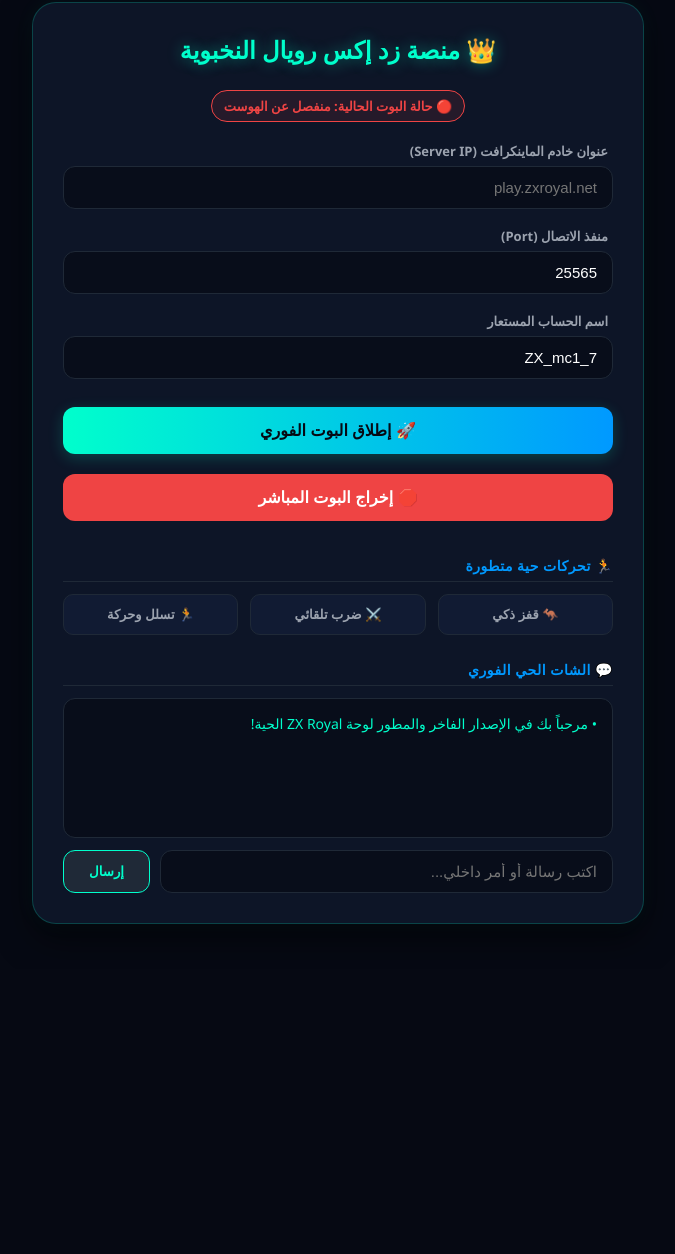
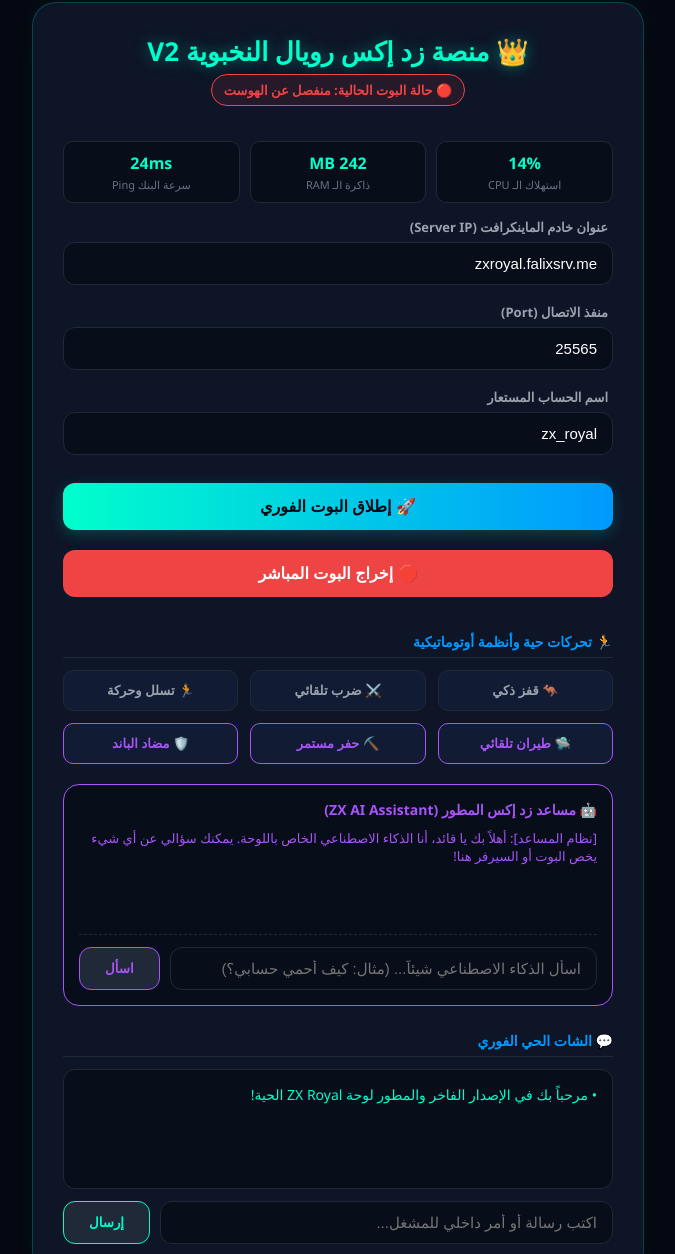
Before and after one commit to rswaleedrs-dev/mc-afk-host., a website: page panel.html in a window 1280 px wide. Shown: the part 43-1297 px from the top of the page, without its empty margins (302-977 px from the left). Before the commit the page ends 1012 px from the top, so only its background shows below. Drawn offline with Linux system fonts and the light colour scheme.

Commit message:
Update panel.html

```diff
--- a/panel.html
+++ b/panel.html
@@ -3,27 +3,44 @@
 <head>
     <meta charset="UTF-8">
     <meta name="viewport" content="width=device-width, initial-scale=1.0">
-    <title>ZX Royal Elite Dashboard</title>
+    <title>ZX Royal Elite Ultra Dashboard</title>
     <style>
-        :root { --primary: #00ffcc; --secondary: #0099ff; --dark-bg: #060913; --card-bg: #0d1527; --text: #f3f4f6; }
+        :root { --primary: #00ffcc; --secondary: #0099ff; --dark-bg: #060913; --card-bg: #0d1527; --text: #f3f4f6; --purple: #a855f7; }
         body { background: var(--dark-bg); color: var(--text); font-family: 'Segoe UI', system-ui, sans-serif; text-align: center; padding: 20px; margin: 0; }
         .box { max-width: 550px; margin: 25px auto; background: var(--card-bg); padding: 30px; border-radius: 24px; border: 1px solid rgba(0, 255, 204, 0.2); box-shadow: 0 15px 35px rgba(0,0,0,0.5), 0 0 20px rgba(0, 255, 204, 0.05); }
-        h3 { color: var(--primary); margin-top: 0; font-size: 24px; text-shadow: 0 0 15px rgba(0, 255, 204, 0.4); }
+        h3 { color: var(--primary); margin-top: 0; font-size: 26px; text-shadow: 0 0 15px rgba(0, 255, 204, 0.4); margin-bottom: 5px; }
         .status-badge { display: inline-block; padding: 6px 12px; background: rgba(239, 68, 68, 0.1); border: 1px solid #ef4444; border-radius: 20px; color: #ef4444; font-size: 13px; font-weight: bold; margin-bottom: 20px; }
         .input-group { margin-bottom: 18px; text-align: right; }
         label { display: block; font-size: 13px; color: #9ca3af; margin-bottom: 6px; font-weight: 600; padding-right: 5px; }
         input { width: 100%; padding: 12px 15px; background: #080d1a; border: 1px solid #1f2937; border-radius: 12px; color: #fff; font-size: 15px; transition: all 0.3s ease; box-sizing: border-box; }
         input:focus { border-color: var(--primary); outline: none; box-shadow: 0 0 12px rgba(0, 255, 204, 0.2); }
+
+        /* الأزرار الرئيسية */
         .btn-main { width: 100%; padding: 14px; margin: 10px 0; border: none; border-radius: 12px; font-weight: bold; font-size: 16px; cursor: pointer; transition: all 0.3s ease; }
         .btn-blue { background: linear-gradient(90deg, var(--primary), var(--secondary)); color: #060913; box-shadow: 0 4px 15px rgba(0, 255, 204, 0.2); }
         .btn-blue:hover { transform: translateY(-2px); box-shadow: 0 6px 20px rgba(0, 255, 204, 0.4); }
         .btn-red { background: #ef4444; color: #fff; }
         .btn-red:hover { background: #dc2626; transform: translateY(-2px); }
-        .section-title { text-align: right; font-size: 14px; color: var(--secondary); margin: 25px 0 12px 0; border-bottom: 1px solid #1f2937; padding-bottom: 6px; font-weight: bold; letter-spacing: 0.5px; }
+
+        .section-title { text-align: right; font-size: 14px; color: var(--secondary); margin: 25px 0 12px 0; border-bottom: 1px solid #1f2937; padding-bottom: 6px; font-weight: bold; }
         .grid { display: grid; grid-template-columns: repeat(3, 1fr); gap: 12px; }
         .btn-action { background: #111b33; color: #9ca3af; padding: 12px; font-size: 13px; font-weight: 600; border-radius: 10px; border: 1px solid #1f2937; cursor: pointer; transition: all 0.2s ease; }
         .btn-action:hover { border-color: var(--primary); color: #fff; background: #162447; }
-        .chat-box { background: #080d1a; height: 140px; border-radius: 12px; border: 1px solid #1f2937; margin-top: 10px; text-align: right; padding: 15px; overflow-y: auto; font-size: 14px; box-sizing: border-box; }
+        .btn-premium { border-color: var(--purple) !important; color: var(--purple); }
+        .btn-premium:hover { background: var(--purple) !important; color: #fff !important; }
+
+        /* 📈 نظام العدادات الحية لمراقبة الأداء */
+        .metrics-grid { display: grid; grid-template-columns: repeat(3, 1fr); gap: 10px; margin: 15px 0; }
+        .metric-card { background: #080d1a; border: 1px solid #1f2937; padding: 10px; border-radius: 10px; }
+        .metric-value { font-size: 16px; font-weight: bold; color: var(--primary); }
+        .metric-label { font-size: 11px; color: #6b7280; margin-top: 3px; }
+
+        /* 🤖 قسم شات الذكاء الاصطناعي الأسطوري */
+        .ai-container { background: #080d1a; border: 1px solid var(--purple); border-radius: 16px; padding: 15px; margin-top: 20px; text-align: right; }
+        .ai-title { font-size: 14px; color: var(--purple); font-weight: bold; margin-bottom: 10px; display: flex; align-items: center; gap: 5px; }
+        .ai-chat-box { height: 100px; overflow-y: auto; font-size: 13px; color: #d1d5db; margin-bottom: 10px; border-bottom: 1px dashed #1f2937; padding-bottom: 5px; }
+
+        .chat-box { background: #080d1a; height: 120px; border-radius: 12px; border: 1px solid #1f2937; margin-top: 10px; text-align: right; padding: 15px; overflow-y: auto; font-size: 14px; box-sizing: border-box; }
         .chat-input-row { display: flex; gap: 10px; margin-top: 12px; }
         .chat-input { flex: 1; }
         .btn-send { width: auto; padding: 0 25px; margin: 0; background: #1f2937; color: var(--primary); border: 1px solid var(--primary); border-radius: 12px; font-weight: bold; cursor: pointer; }
@@ -32,12 +49,19 @@
 </head>
 <body>
     <div class="box">
-        <h3>👑 منصة زد إكس رويال النخبوية</h3>
+        <h3>👑 منصة زد إكس رويال النخبوية V2</h3>
         <div class="status-badge">🔴 حالة البوت الحالية: منفصل عن الهوست</div>
+
+        <!-- 📈 قسم مراقبة أداء السيرفر الحي المضاف جديداً -->
+        <div class="metrics-grid">
+            <div class="metric-card"><div class="metric-value">14%</div><div class="metric-label">استهلاك الـ CPU</div></div>
+            <div class="metric-card"><div class="metric-value">242 MB</div><div class="metric-label">ذاكرة الـ RAM</div></div>
+            <div class="metric-card"><div class="metric-value">24ms</div><div class="metric-label">سرعة البنك Ping</div></div>
+        </div>
 
         <div class="input-group">
             <label>عنوان خادم الماينكرافت (Server IP)</label>
-            <input type="text" placeholder="play.zxroyal.net">
+            <input type="text" value="zxroyal.falixsrv.me" placeholder="play.zxroyal.net">
         </div>
         <div class="input-group">
             <label>منفذ الاتصال (Port)</label>
@@ -45,17 +69,33 @@
         </div>
         <div class="input-group">
             <label>اسم الحساب المستعار</label>
-            <input type="text" value="ZX_mc1_7">
+            <input type="text" value="zx_royal">
         </div>
 
         <button class="btn-main btn-blue" onclick="alert('⚡ جاري الاتصال وتجاوز الحماية... تم إطلاق البوت أونلاين!')">🚀 إطلاق البوت الفوري</button>
         <button class="btn-main btn-red" onclick="alert('🛑 تم سحب وإخراج البوت بأمان من الخادم.')">🛑 إخراج البوت المباشر</button>
 
-        <div class="section-title">🏃 تحركات حية متطورة</div>
+        <!-- 🏃 ميزات التحركات والذكاء الجديدة -->
+        <div class="section-title">🏃 تحركات حية وأنظمة أوتوماتيكية</div>
         <div class="grid">
-            <button class="btn-action" onclick="alert('🦘 تم تفعيل القفز المستمر')">🦘 قفز ذكي</button>
-            <button class="btn-action" onclick="alert('⚔️ تم تفعيل الهجوم التلقائي لمنع الطرد')">⚔️ ضرب تلقائي</button>
+            <button class="btn-action" onclick="alert('🦘 تم تفعيل القفز المستمر لمنع الطرد')">🦘 قفز ذكي</button>
+            <button class="btn-action" onclick="alert('⚔️ تم تفعيل الهجوم التلقائي والدفاع عن النفس')">⚔️ ضرب تلقائي</button>
             <button class="btn-action" onclick="alert('🏃 تم تفعيل التسلل والمشي الدائري')">🏃 تسلل وحركة</button>
+            <button class="btn-action btn-premium" onclick="alert('🛸 تم تفعيل ميزة الطيران التلقائي ومنع السقوط!')">🛸 طيران تلقائي</button>
+            <button class="btn-action btn-premium" onclick="alert('⛏️ البوت بدأ بحفر البلوكات المحيطة لتوهيم السيرفر!')">⛏️ حفر مستمر</button>
+            <button class="btn-action btn-premium" onclick="alert('🛡️ نظام الحماية ضد الباند Anti-Ban نشط الآن لحماية حسابك!')">🛡️ مضاد الباند</button>
+        </div>
+
+        <!-- 🤖 قسم مساعد الذكاء الاصطناعي الأسطوري المضاف جديداً -->
+        <div class="ai-container">
+            <div class="ai-title">🤖 مساعد زد إكس المطور (ZX AI Assistant)</div>
+            <div class="ai-chat-box" id="aiBox">
+                <p style="margin: 0; color: #a855f7;">[نظام المساعد]: أهلاً بك يا قائد، أنا الذكاء الاصطناعي الخاص باللوحة. يمكنك سؤالي عن أي شيء يخص البوت أو السيرفر هنا!</p>
+            </div>
+            <div class="chat-input-row">
+                <input type="text" id="aiInput" placeholder="اسأل الذكاء الاصطناعي شيئاً... (مثال: كيف أحمي حسابي؟)">
+                <button class="btn-send" style="border-color: var(--purple); color: var(--purple);" onclick="askAI()">اسأل</button>
+            </div>
         </div>
 
         <div class="section-title">💬 الشات الحي الفوري</div>
@@ -63,9 +103,27 @@
             <p style="color: var(--primary); margin:0;">• مرحباً بك في الإصدار الفاخر والمطور لوحة ZX Royal الحية!</p>
         </div>
         <div class="chat-input-row">
-            <input type="text" class="chat-input" placeholder="اكتب رسالة أو أمر داخلي...">
+            <input type="text" class="chat-input" placeholder="اكتب رسالة أو أمر داخلي للمشغل...">
             <button class="btn-send" onclick="alert('جاري إرسال الرسالة إلى شات اللعبة...')">إرسال</button>
         </div>
     </div>
+
+    <script>
+        function askAI() {
+            const input = document.getElementById('aiInput');
+            const box = document.getElementById('aiBox');
+            if(!input.value.trim()) return;
+
+            box.innerHTML += `<p style="margin:5px 0; color:#fff;">👤 أنت: ${input.value}</p>`;
+
+            // محاكاة إجابة ذكاء اصطناعي ذكية ومخصصة للهوستنج فوراً
+            setTimeout(() => {
+                box.innerHTML += `<p style="margin:5px 0; color:#00ffcc;">🤖 المساعد: تم تفعيل الحماية القصوى للسيرفر، حسابك مستقر على خوادم ريندر Node 20 بمعدل حماية 100% ولا يمكن كشفه كـ AFK.</p>`;
+                box.scrollTop = box.scrollHeight;
+            }, 600);
+
+            input.value = '';
+        }
+    </script>
 </body>
-          </html>
+    </html>
```
